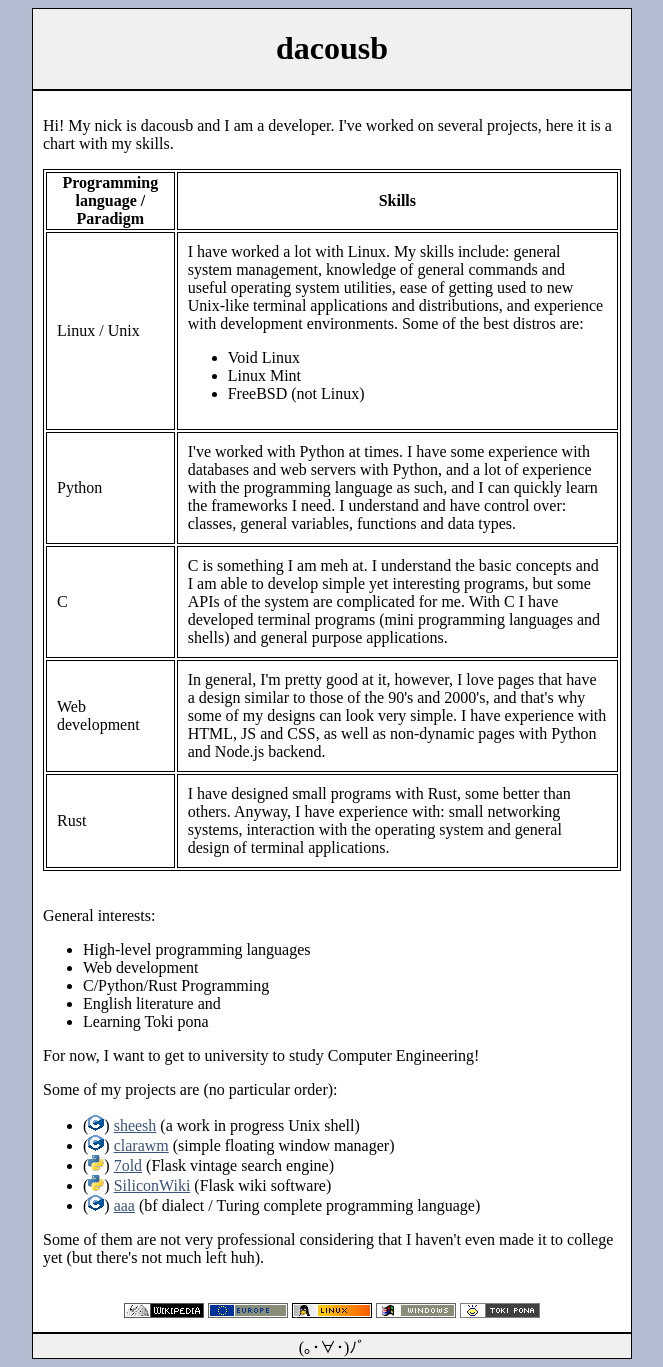
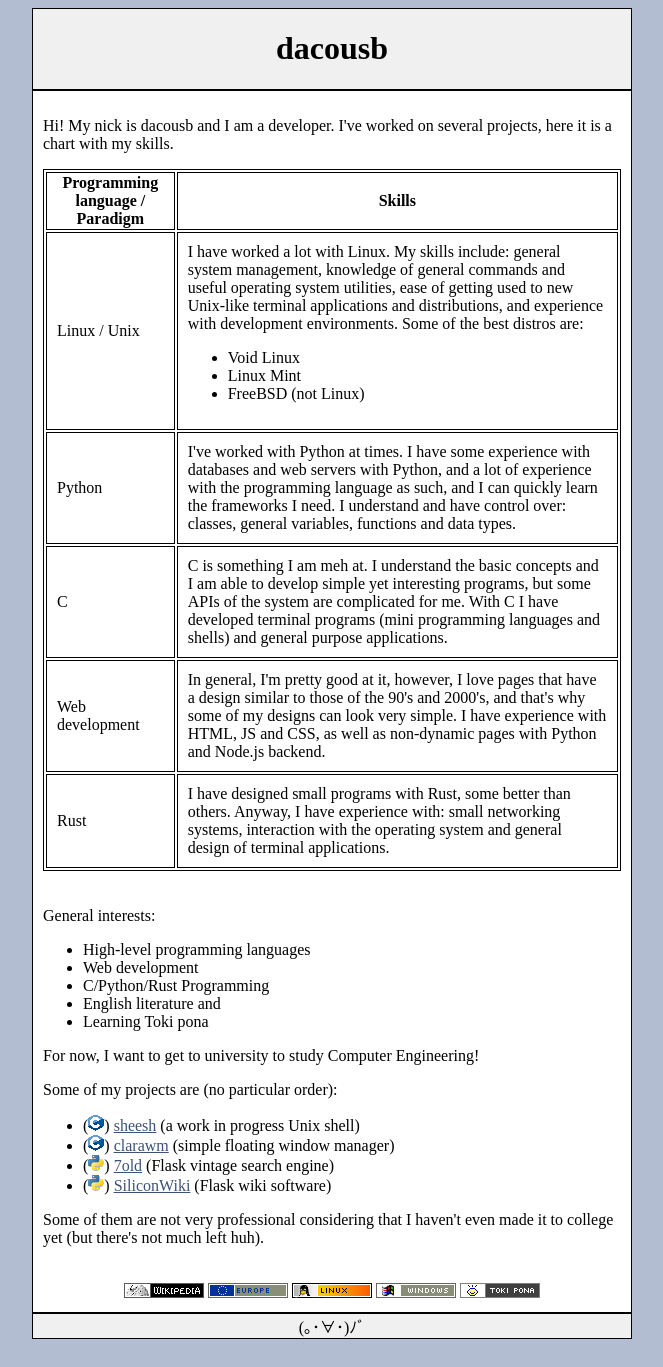
Before and after one commit to dacousb/dacousb.github.io, a Jekyll site: the page built from index.html, in a window 1280 px wide. Shown: the whole page, without its empty margins (308-971 px from the left). Built offline with Jekyll 4.4.1, drawn with Linux system fonts in a browser that asks for light colours.

Commit message:
Old project removed

```diff
--- a/index.html
+++ b/index.html
@@ -75,9 +75,6 @@ layout: default
                 (Flask vintage search engine)</li>
             <li>(<img src="/images/python.png" alt="Python logo">) <a
                     href="//github.com/dacousb/SiliconWiki">SiliconWiki</a> (Flask wiki software)</li>
-            <li>(<img src="/images/c.png" alt="C Logo">) <a href="//github.com/dacousb/aaa">aaa</a> (bf dialect
-                / Turing complete programming language)
-            </li>
         </ul>
         <p>Some of them are not very professional considering that I haven't even made
             it to college yet (but there's not much left huh).</p>
```
